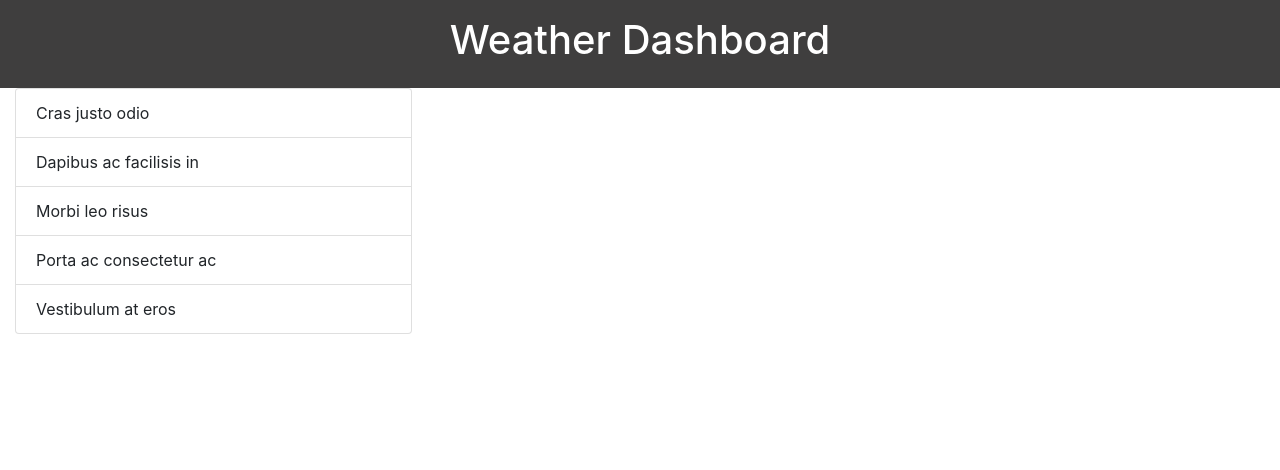
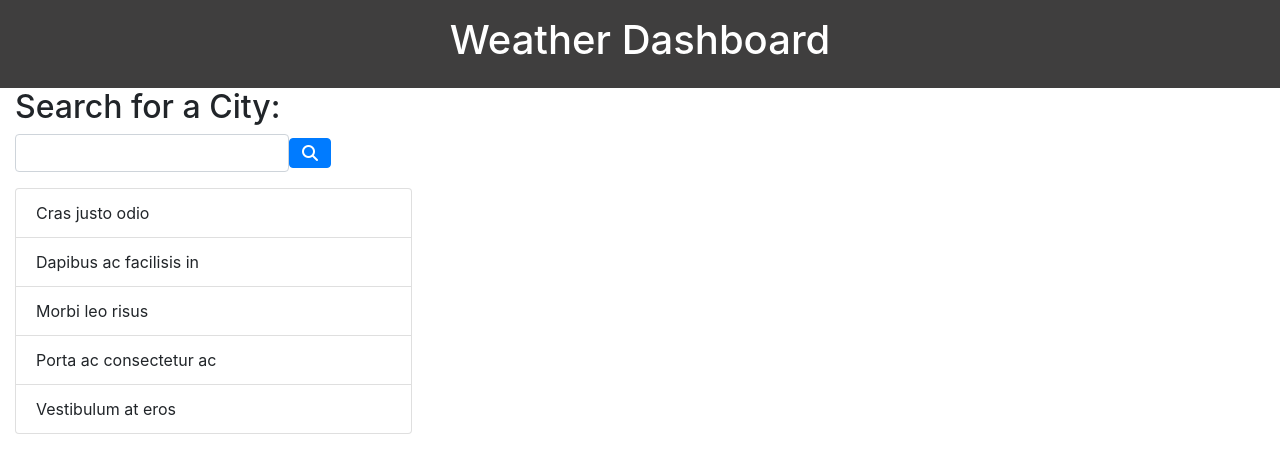
Before and after one commit to aimeecesler/weather-dashboard, a plain HTML site: page index.html in a window 1280 px wide. Drawn offline with nearby package versions, Linux system fonts and the light colour scheme.

Commit message:
added form with input submit button and header

```diff
--- a/index.html
+++ b/index.html
@@ -20,7 +20,12 @@
     </nav>
     <div class="container-fluid">
       <div class="row">
-        <div class="col-sm-4">
+        <div class="col-sm-4" id="search-form">
+            <h2>Search for a City:</h2>
+            <form class="form-inline">
+                <input class="form-control" type="search">
+                <button class="btn btn-primary fas fa-search" type="submit"></button>
+              </form>
           <ul class="list-group">
             <li class="list-group-item">Cras justo odio</li>
             <li class="list-group-item">Dapibus ac facilisis in</li>
@@ -32,6 +37,7 @@
       </div>
     </div>
     <script src="https://code.jquery.com/jquery-3.4.1.min.js"></script>
+    <script src="https://kit.fontawesome.com/a06e8c968a.js" crossorigin="anonymous"></script>
     <script src="./script.js"></script>
   </body>
 </html>
--- a/style.css
+++ b/style.css
@@ -3,3 +3,6 @@
     color: white;
     padding: 1em;
 }
+form {
+    margin-bottom: 1em;
+}
```
Lines whose indentation alone changed are shown as unchanged.
